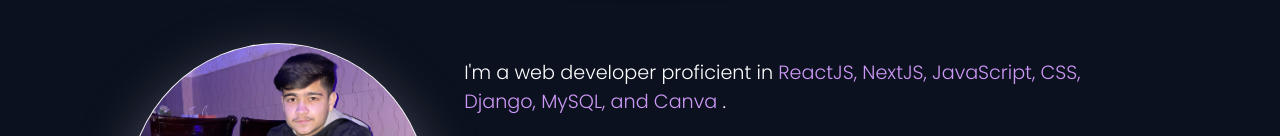
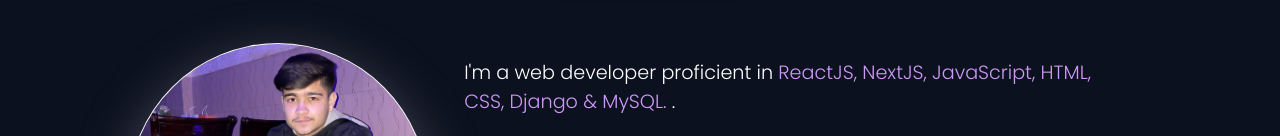
Before and after one commit to Anasdevs/Anas-portfolio, a React (Vite) app: page / in a window 1280 px wide. Shown: the part 816-952 px from the top of the page. Built offline with nearby package versions, Linux system fonts and the light colour scheme; a web font is replaced by a local one.

Commit message:
Update About.jsx

```diff
--- a/src/Components/About.jsx
+++ b/src/Components/About.jsx
@@ -33,7 +33,7 @@ export default function About() {
                         >
                             I'm a web developer proficient in{" "}
                             <span className="colored-p">
-                                ReactJS, NextJS, JavaScript, CSS, Django, MySQL, and Canva{" "}
+                                ReactJS, NextJS, JavaScript, HTML, CSS, Django & MySQL.{" "}
                             </span>.
                         </motion.p>
                         <motion.p
```
